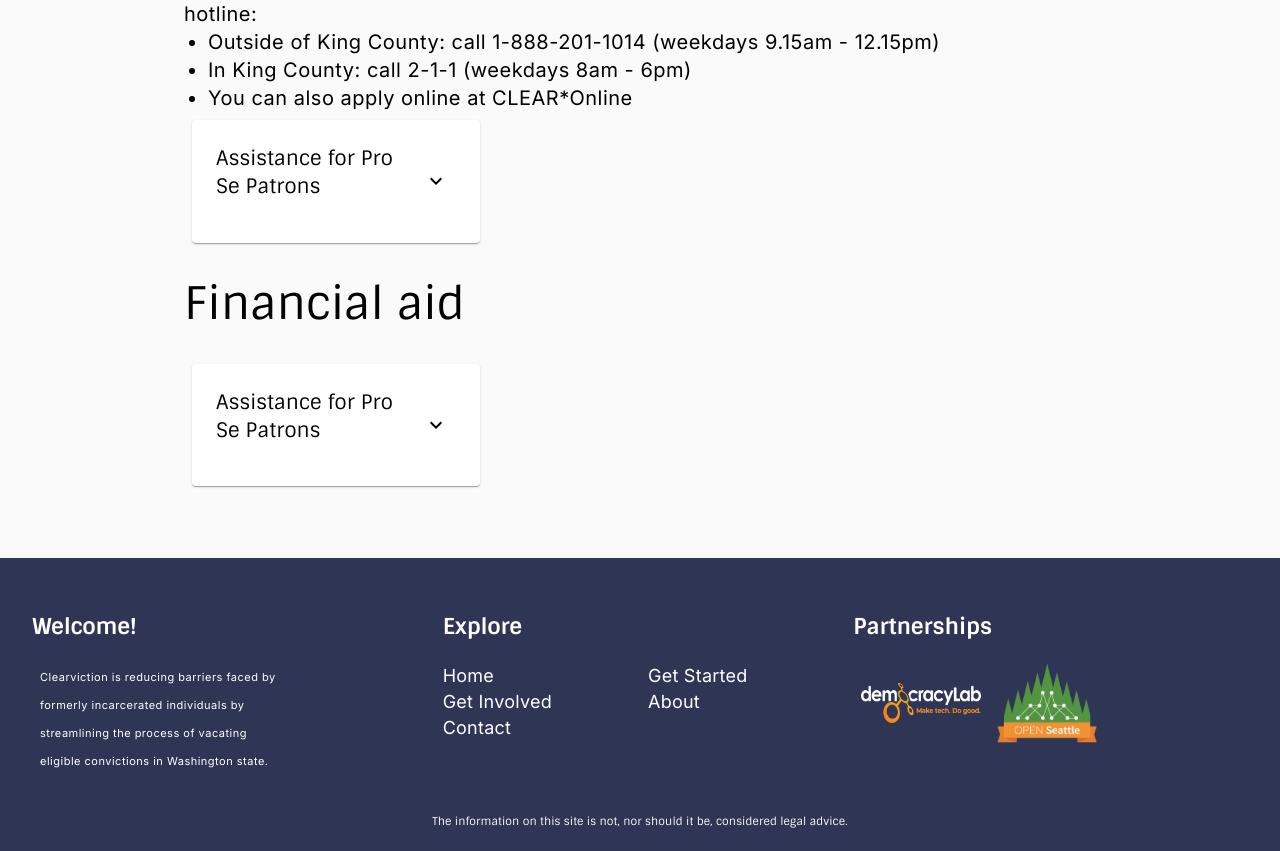
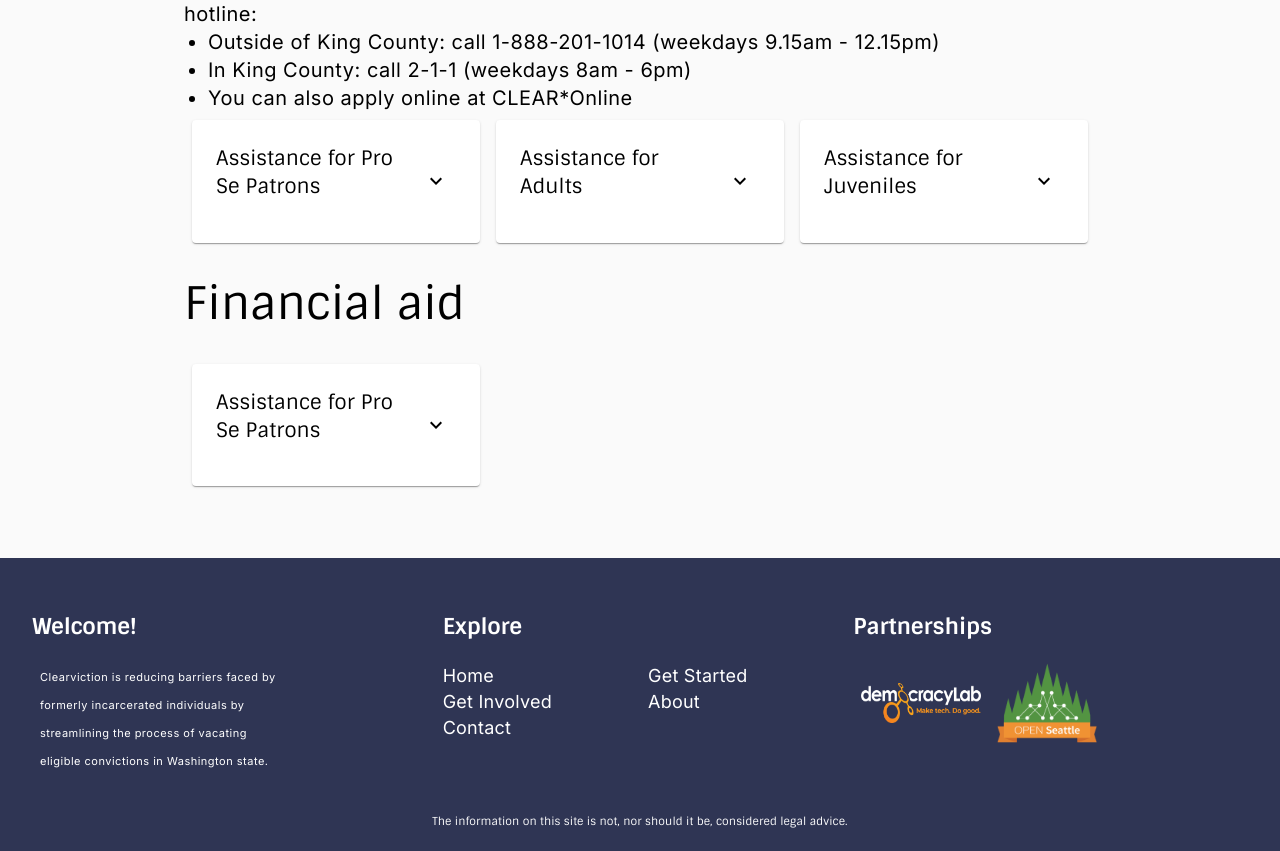
Before and after one commit to openseattle/clearviction-v1, a React (Create React App) app: page /get-started in a window 1280 px wide. Shown: the part 4752-5603 px from the top of the page. Built offline with nearby package versions, Linux system fonts and the light colour scheme.

Commit message:
create legal aid resources

```diff
--- a/src/Components/FactExpandMoreCard.jsx
+++ b/src/Components/FactExpandMoreCard.jsx
@@ -43,10 +43,10 @@ const FactExpandMoreCard = ({ summary, content }) => {
 
           <ExpandMore style={{ marginLeft: "auto", marginRight: "1em" }} />
         </CardActions>
-        <Collapse in={expanded} timeout="auto" unmountOnExit>
-          <CardContent>{content}</CardContent>
-        </Collapse>
       </CardActionArea>
+      <Collapse in={expanded} timeout="auto" unmountOnExit>
+        <CardContent>{content}</CardContent>
+      </Collapse>
     </Card>
   );
 };
--- a/src/Pages/GetStartedPage.jsx
+++ b/src/Pages/GetStartedPage.jsx
@@ -1,15 +1,11 @@
 import {
   Box,
-  Card,
-  CardContent,
+
   Container,
   Divider,
   Grid,
   Link,
-  List,
-  ListItem,
-  ListItemIcon,
-  ListItemText,
+
   Paper,
   Typography,
 } from "@material-ui/core";
@@ -25,6 +21,7 @@ import { useGetInvolvedStyles } from "../Styles/useGetInvolvedStyles";
 import { RedesignButtonPrimary } from "../ui-kit/RedesignButtonPrimary";
 import FactSimpleCard from "../Components/FactSimpleCard";
 import CourtFormsFactGroup from "../Subpages/GetStarted/CourtFormsFactGroup";
+import LegalAidServices from "../Subpages/GetStarted/LegalAidServices";
 
 const factsProps = {
   style: { fontSize: 54 },
@@ -244,21 +241,7 @@ const GetStartedPage = () => {
           <li>You can also apply online at CLEAR*Online</li>
         </Typography>
 
-        <Grid container>
-          <Grid item xs={4}>
-            <FactExpandMoreCard
-              summary="Assistance for Pro Se Patrons"
-              content={
-                <Typography variant="caption">
-                  Public Law Library of King County Legal Clinics (KCLL) (King
-                  County) Walk-In Clinic (WIC) (King County) King County Bar
-                  (King County) Open Door Legal Services (Seattle, Bellevue &
-                  Everett)
-                </Typography>
-              }
-            />
-          </Grid>
-        </Grid>
+        <LegalAidServices />
         <Typography className={classes.headingStyle} variant="h3">
           Financial aid
         </Typography>
--- /dev/null
+++ b/src/Subpages/GetStarted/LegalAidServices.jsx
@@ -0,0 +1,85 @@
+import { Grid, Link, List, ListItem } from "@material-ui/core";
+import FactExpandMoreCard from "../../Components/FactExpandMoreCard";
+import {
+  adultLegalAid,
+  juvenileLegalAid,
+  proSePatronsLegalAid,
+} from "../../data/resourcesData";
+
+const aidFacts = [
+  {
+    id: "af0",
+    summary: "Assistance for Pro Se Patrons",
+    content: (
+      <List>
+        {proSePatronsLegalAid.map((resource) => (
+          <ListItem key={resource.name}>
+            <Link
+              target="_blank"
+              rel="noopener noreferrer"
+              href={resource.url}
+              variant="caption"
+            >
+              {resource.name}
+            </Link>
+          </ListItem>
+        ))}
+      </List>
+    ),
+  },
+  {
+    id: "af1",
+    summary: "Assistance for Adults",
+    content: (
+      <List>
+        {adultLegalAid.map((resource) => (
+          <ListItem key={resource.name}>
+            <Link
+              target="_blank"
+              rel="noopener noreferrer"
+              href={resource.url}
+              variant="caption"
+            >
+              {resource.name}
+            </Link>
+          </ListItem>
+        ))}
+      </List>
+    ),
+  },
+  {
+    id: "af2",
+    summary: "Assistance for Juveniles",
+    content: (
+      <List>
+        {juvenileLegalAid.map((resource) => (
+          <ListItem key={resource.name}>
+            <Link
+              target="_blank"
+              rel="noopener noreferrer"
+              href={resource.url}
+              variant="caption"
+            >
+              {resource.name}
+            </Link>
+          </ListItem>
+        ))}
+      </List>
+    ),
+  },
+];
+const LegalAidServices = () => {
+  return (
+    <>
+      <Grid container>
+        {aidFacts.map((fact) => (
+          <Grid key={fact.id} item xs={12} sm={6} md={4}>
+            <FactExpandMoreCard summary={fact.summary} content={fact.content} />
+          </Grid>
+        ))}
+      </Grid>
+    </>
+  );
+};
+
+export default LegalAidServices;
--- a/src/data/resourcesData.ts
+++ b/src/data/resourcesData.ts
@@ -2,6 +2,12 @@ type JobHelpResource = {
   name: string;
   url: string;
   body: string;
+};
+
+type LegalAidService = {
+  name: string;
+  url: string;
+  serviceArea?: string;
 };
 
 const workResources: JobHelpResource[] = [
@@ -36,4 +42,69 @@ const workResources: JobHelpResource[] = [
     body: "Lists many jobs in a variety of occupations",
   },
 ];
-export default workResources;
+
+const adultLegalAid: LegalAidService[] = [
+  {
+    name: "Center for Justice",
+    url: "https://serve.gonzaga.edu/agency/detail/?agency_id=101214",
+    serviceArea: "Spokane County",
+  },
+  {
+    name: "Clark County Volunteer Lawyers Program (CCVLP)",
+    url: "https://ccvlp.org/",
+    serviceArea: "Clark County",
+  },
+  {
+    name: "Cowlitz-Wahkiakum Legal Aid",
+    url: "http://cwlap.org/",
+    serviceArea: "Cowlitz County, WahkiaKum County",
+  },
+  {
+    name: "Northwest Justice Project",
+    url: "https://nwjustice.org/get-legal-help",
+    serviceArea: "Statewide",
+  },
+  {
+    name: "The Records Project",
+    url: "https://www.kcba.org/For-the-Public/Free-Legal-Assistance/The-Records-Project",
+    serviceArea: "King County",
+  },
+];
+
+const juvenileLegalAid: LegalAidService[] = [
+  {
+    name: "TeamChild",
+    url: "https://teamchild.org/record-sealing/",
+    serviceArea: "Statewide",
+  },
+  {
+    name: "Center for Children & Youth Justice (CCYJ)",
+    url: "https://ccyj.org/our-work/empowering-foster-homeless-youth/",
+    serviceArea: "Brenton County, Franklin County, King County, Walla Walla County",
+  },
+];
+
+const proSePatronsLegalAid: LegalAidService[] = [
+  {
+    name: "Public Law Library of King County Legal Clinics (KCLL)",
+    url: "https://kcll.org/contact-us/",
+    serviceArea: "King County",
+  },
+  {
+    name: "Walk-In Clinic",
+    url: "https://www.kcba.org/For-Lawyers/Pro-Bono-Services/YLD-Law-Library-Walk-in-Clinic",
+    serviceArea: "King County",
+  },
+  {
+    name: "King County Bar",
+    url: "http://www.kcba.org/For-the-Public/Free-Legal-Assistance/Neighborhood-Legal-Clinics",
+    serviceArea: "King County",
+  },
+  {
+    name: "Open Door Legal Services",
+    url: "https://www.ugm.org/what-we-do/stabilization/legal-services/#",
+    serviceArea: "Statewide",
+  },
+
+];
+export { workResources, adultLegalAid, juvenileLegalAid, proSePatronsLegalAid };
```
Also changed, not shown: src/Subpages/GetStarted/FinancialAidServices.jsx (added).
